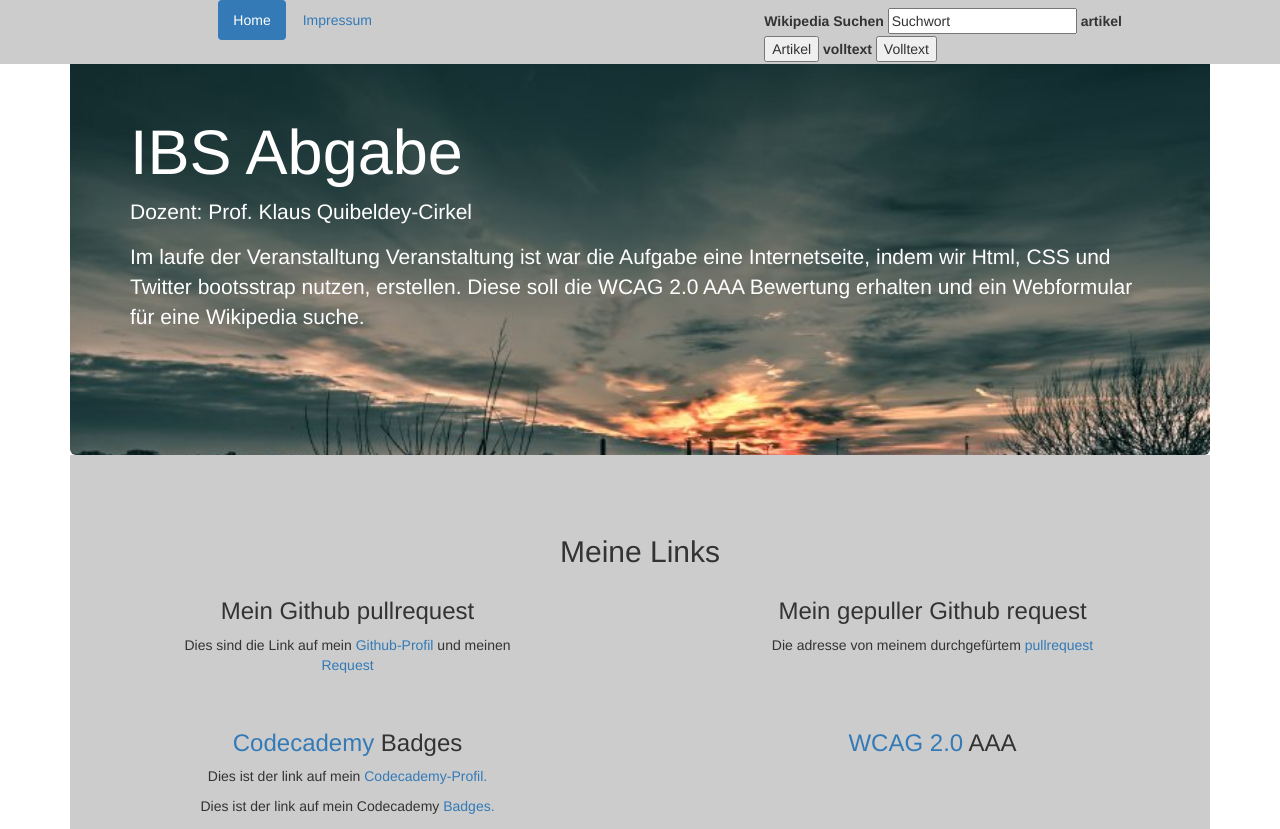
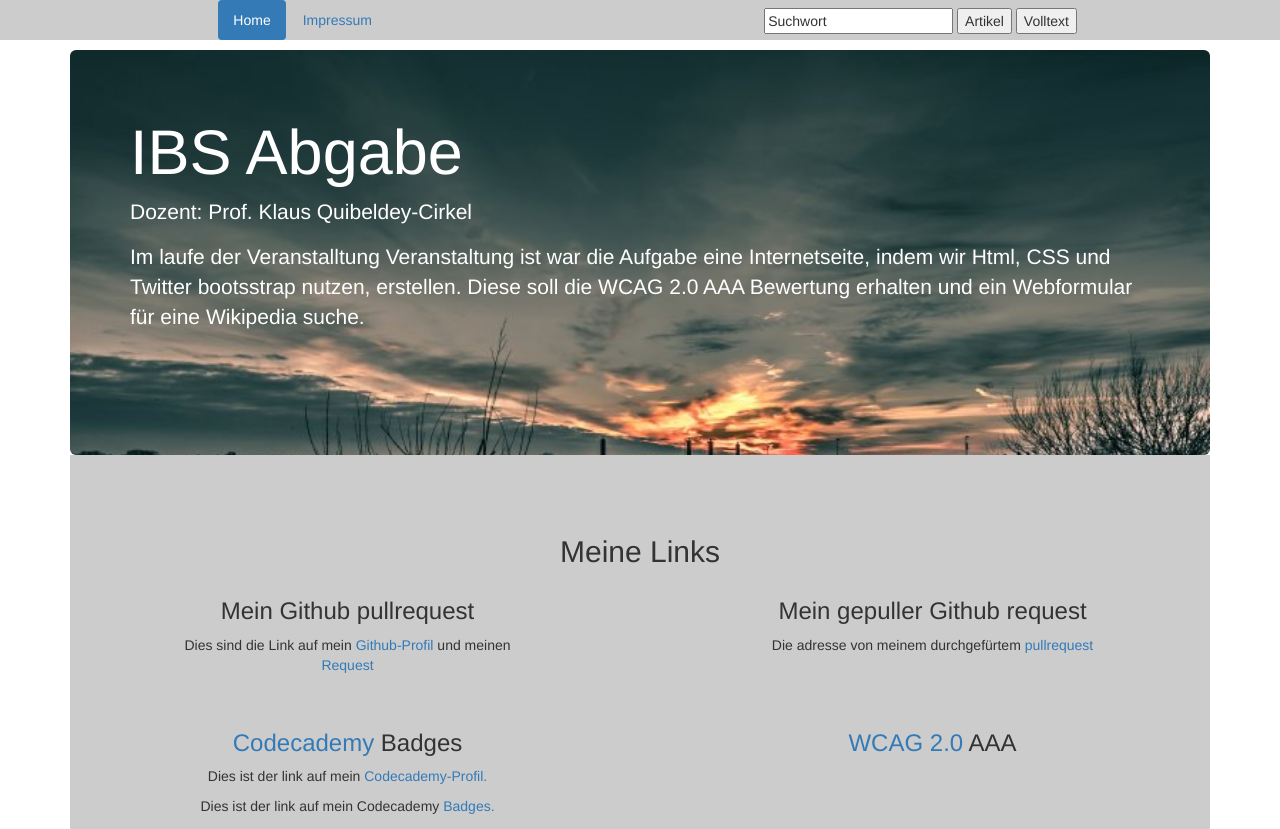
Before and after one commit to vincentvogel/vincentvogel, a plain HTML site: page index.html in a window 1280 px wide. Shown: the top 829 px of the page. Drawn offline with nearby package versions, Linux system fonts and the light colour scheme.

Commit message:
ready 4 pullrequest v2

```diff
--- a/index.html
+++ b/index.html
@@ -24,11 +24,11 @@
 			</div>
 			<div class="col-md-4" id="suche">
 				<form action="http://de.wikipedia.org/wiki/Spezial:Suche">
-					<label>Wikipedia Suchen</label> <input type="text" name="search"
+					 <input type="text" name="search"
 						value="Suchwort"
 						onblur="if(this.value  == '') { this.value='Suchwort'}"
-						onfocus="if (true) { this.value=''}" />  <label>artikel</label><input type="submit"
-						name="go" value="Artikel" /> <label>volltext</label> <input type="submit" name="fulltext"
+						onfocus="if (true) { this.value=''}" />  <input type="submit"
+						name="go" value="Artikel" /> <input type="submit" name="fulltext"
 						value="Volltext" />
 				</form>
 			</div>
```
